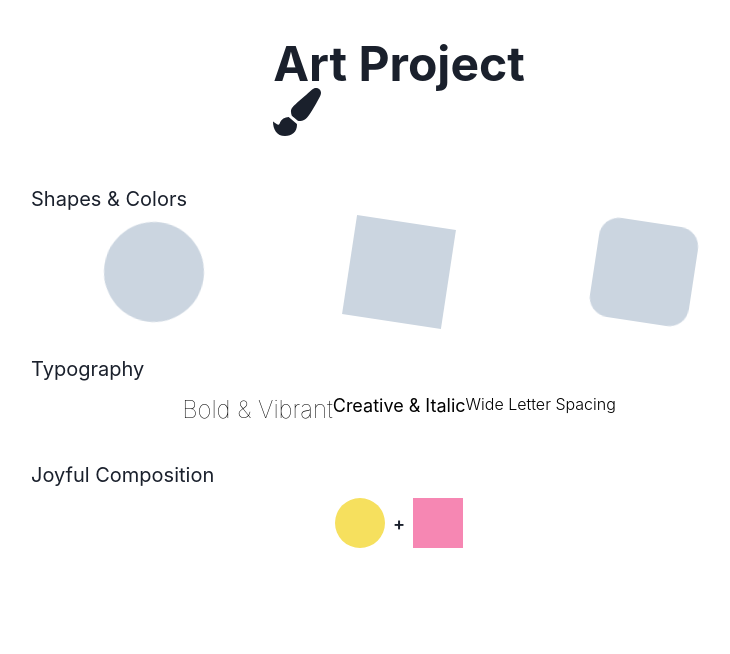
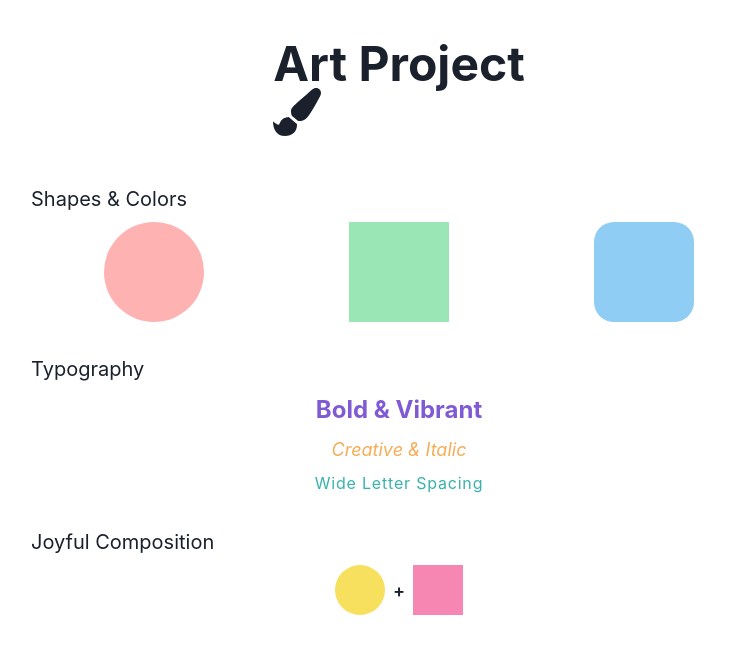
Before and after one commit to GPT-Engineer-App/joyous-visuals, a React (Vite) app: page / in a window 1280 px wide. Shown: the top 654 px of the page, without its empty margins (241-971 px from the left). Built offline with nearby package versions, Linux system fonts and the light colour scheme.

Commit message:
Reverted to edit 16cc167d-a508-45a8-a3fa-158a50800365: "Initial commit"

```diff
--- a/src/pages/Index.jsx
+++ b/src/pages/Index.jsx
@@ -1,10 +1,5 @@
-import { Box, Circle, Container, Flex, Heading, Square, Text, VStack, keyframes } from "@chakra-ui/react";
+import { Box, Circle, Container, Flex, Heading, Square, Text, VStack } from "@chakra-ui/react";
 import { FaPaintBrush } from "react-icons/fa";
-
-const spin = keyframes`
-  from { transform: rotate(0deg); }
-  to { transform: rotate(360deg); }
-`;
 
 const Index = () => {
   return (
@@ -20,9 +15,9 @@ const Index = () => {
             Shapes & Colors
           </Text>
           <Flex justify="space-around">
-            <Circle size="100px" bg="gray.300" _hover={{ bg: "gray.400", transform: "scale(1.1)" }} animation={`${spin} infinite 20s linear`} />
-            <Square size="100px" bg="gray.300" _hover={{ bg: "gray.400", transform: "scale(1.1)" }} animation={`${spin} infinite 20s linear`} />
-            <Box height="100px" width="100px" bg="gray.300" borderRadius="20px" _hover={{ bg: "gray.400", transform: "scale(1.1)" }} animation={`${spin} infinite 20s linear`} />
+            <Circle size="100px" bg="red.200" />
+            <Square size="100px" bg="green.200" />
+            <Box height="100px" width="100px" bg="blue.200" borderRadius="20px" />
           </Flex>
         </Box>
         <Box>
@@ -30,17 +25,15 @@ const Index = () => {
             Typography
           </Text>
           <VStack>
-            <Flex direction={["column", "row"]} wrap="wrap" justify="space-between">
-              <Text fontSize="2xl" fontWeight="hairline" color="black">
+            <Text fontSize="2xl" fontWeight="bold" color="purple.500">
               Bold & Vibrant
             </Text>
-              <Text fontSize="lg" fontWeight="normal" color="black">
+            <Text fontSize="lg" fontStyle="italic" color="orange.300">
               Creative & Italic
             </Text>
-              <Text fontSize="md" fontWeight="light" color="black">
+            <Text fontSize="md" letterSpacing="wider" color="teal.400">
               Wide Letter Spacing
             </Text>
-            </Flex>
           </VStack>
         </Box>
         <Box>
```
Lines whose indentation alone changed are shown as unchanged.
